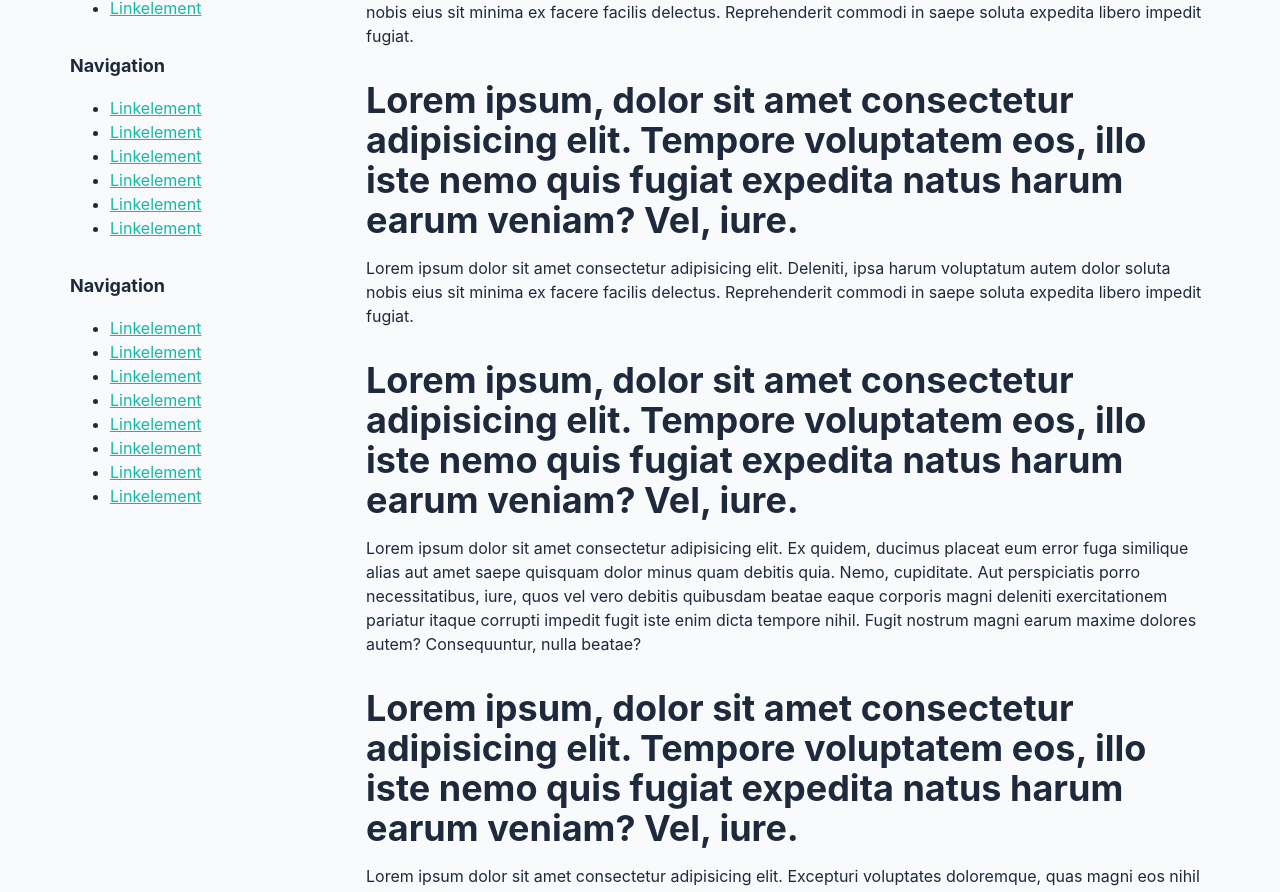
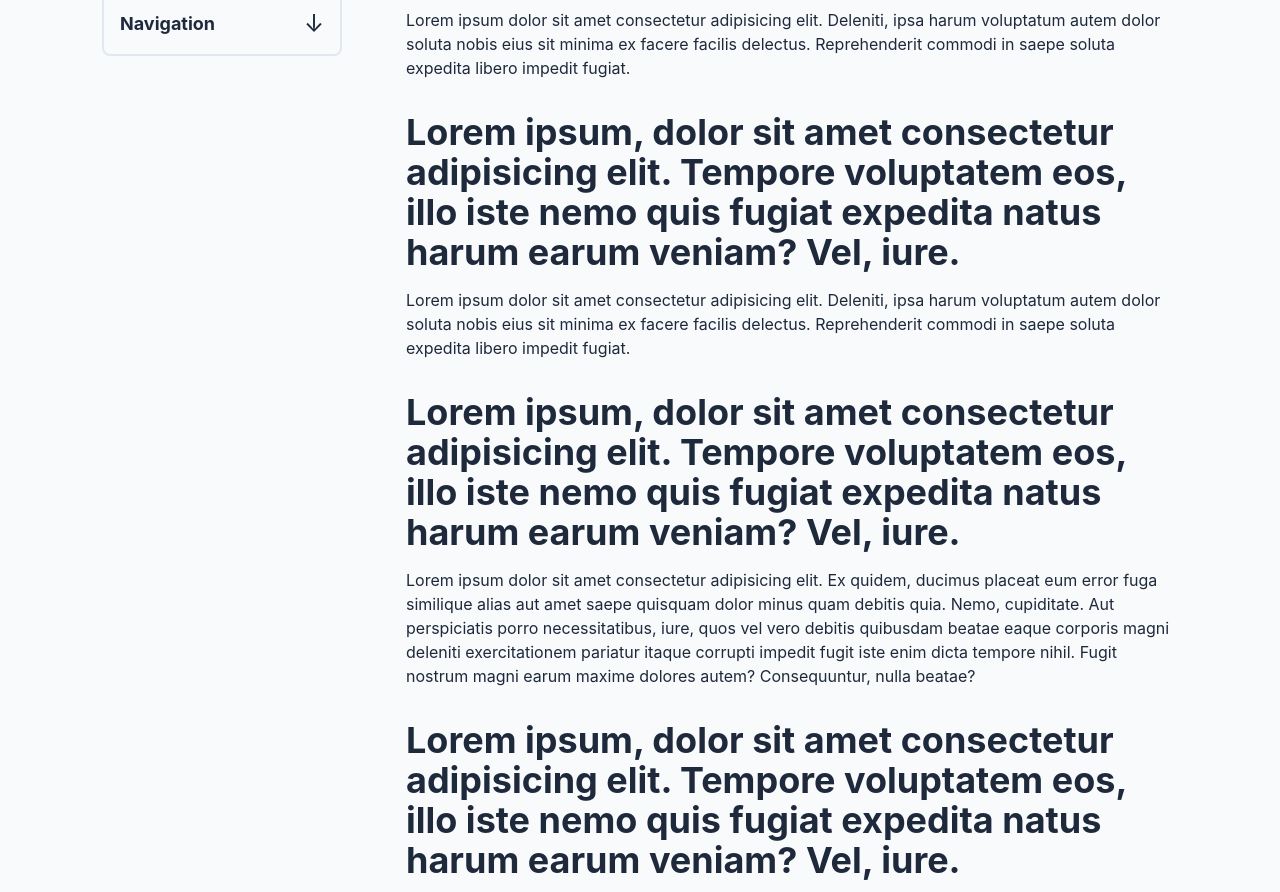
Before and after one commit to halfmage/cupcake.css, an Eleventy site: page src/sidebar.html in a window 1280 px wide. Shown: the part 547-1439 px from the top of the page. Built offline with nearby package versions, Linux system fonts and the light colour scheme; Eleventy itself is replaced by a stand-in of ours; files that its build step writes are made by us from their sources.

Commit message:
new variable names + layout updates

```diff
--- a/src/css/cupcake.css
+++ b/src/css/cupcake.css
@@ -33,6 +33,11 @@
   --primary:                #14B8A6;
   --accent:                 #F97316;
 
+  --base-fontScale:           16px;
+  --base-borderRadius:        8px;
+  --base-boxShadow:           0 1px 3px 0 rgba(0, 0, 0, 0.1),
+                              0 1px 2px 0 rgba(0, 0, 0, 0.06);
+
   /* Typography variables */
   --font-sans:                -apple-system, BlinkMacSystemFont, 'Segoe UI', Roboto, Oxygen, Ubuntu, Cantarell, 'Open Sans', 'Helvetica Neue', sans-serif;
   --font-serif:               Georgia, 'Times New Roman', Times, serif;
@@ -45,8 +50,8 @@
   --headlines-font-weight:    700;
 
   /* Layout options */
-  --body-wrap:                1140px;
-  --body-wrap-padding:        0 calc(50vw - 50%);
+  --layout-wrap:              1140px;
+  --layout-wrap-padding:      0 calc((50vw - 50%) + 2rem);
 
   /* Definition list variables */
   --list-symbol:              "➔";
@@ -55,11 +60,7 @@
   --details-background:       var(--background);
   --details-border:           2px solid var(--grayscale-2);
   --details-padding:          .75rem 1rem;
-  --details-border-radius:    var(--border-radius);
-
-  /* General style variables */
-  --border-radius:            4px;
-  --box-shadow:               0 1px 3px 0 rgba(0, 0, 0, 0.1), 0 1px 2px 0 rgba(0, 0, 0, 0.06);;
+  --details-border-radius:    var(--base-borderRadius);
 
   /* Table variables */
   --table-border:             none;
@@ -74,7 +75,7 @@
   --header-box-shadow:        0 2px 8px rgba(0,0,0,.25);
 
   --header-wrap-margin:       0 calc(0px - (50vw - 50%)) 2rem;
-  --header-wrap-padding:      1rem calc(50vw - 50%);
+  --header-wrap-padding:      2rem calc(50vw - 50%);
 
   /* Hero variables */
   --hero-alignment:           center;
@@ -85,7 +86,7 @@
   /* Button variables */
   --button-background:        var(--primary);
   --button-border:            1px solid var(--primary);
-  --button-radius:            var(--border-radius);
+  --button-radius:            var(--base-borderRadius);
   --button-color:             var(--grayscale-6);
   --button-padding:           1.5rem 1rem;
   --button-text-transform:    none;
@@ -121,19 +122,19 @@
 }
 
 html {
+  font-size: var(--base-fontScale);
+  font-family: var(--body-font);
+  line-height: 1.5;
+  accent-color: var(--primary);
 }
 
 body {
-  max-width: var(--body-wrap);
-  padding: var(--body-wrap-padding);
-  margin: 0 auto;
-  font-size: 1rem;
-  line-height: 1.5rem;
-  font-family: var(--body-font);
+  max-width: var(--layout-wrap);
   color: var(--text);
   background-color: var(--background);
-  accent-color: var(--primary);
   overflow-x: hidden;
+  margin: 0 auto;
+  padding: var(--layout-wrap-padding);
 }
 
 img {
@@ -162,6 +163,10 @@ header > h1 {
 
 header > h1 + * {
   margin-top: 0;
+}
+
+header a {
+  text-decoration: none;
 }
 
 nav a + a {
@@ -258,7 +263,7 @@ code {
   background: var(--code-background);
   color: var(--code-color);
   padding: .125rem;
-  border-radius: var(--border-radius);
+  border-radius: var(--base-borderRadius);
   font-size: 0.875rem;
   line-height: 1.25rem;
 }
@@ -277,8 +282,8 @@ pre {
   color: var(--code-color);
   margin: 0;
   padding: 1rem;
-  border-radius: var(--border-radius);
-  box-shadow: var(--box-shadow);
+  border-radius: var(--base-borderRadius);
+  box-shadow: var(--base-boxShadow);
 }
 
 pre code {
@@ -293,8 +298,8 @@ blockquote {
   margin-right: 0;
   padding: 1rem;
   border-left: 4px solid var(--grayscale-3);
-  border-radius: var(--border-radius);
-  box-shadow: var(--box-shadow);
+  border-radius: var(--base-borderRadius);
+  box-shadow: var(--base-boxShadow);
   vertical-align: middle;
 }
 
@@ -315,7 +320,7 @@ kbd {
   border: 1px solid var(--grayscale-3);
   border-bottom-width: 3px;
   font-size: 0.875rem;
-  border-radius: var(--border-radius);
+  border-radius: var(--base-borderRadius);
   font-weight: 700;
   white-space: nowrap;
 }
@@ -368,7 +373,7 @@ hr {
 button {
   background: var(--button-background);
   border: var(--button-border);
-  border-radius: var(--border-radius);
+  border-radius: var(--base-borderRadius);
   color: var(--button-color);
   font-weight: var(--button-font-weight);
   padding: var(--button-padding);
@@ -423,7 +428,7 @@ details > div {
   border: 2px solid var(--grayscale-2);
   margin-top: 0;
   padding: 1rem;
-  border-radius: var(--border-radius);
+  border-radius: var(--base-borderRadius);
   border-top-left-radius: 0;
   border-top-right-radius: 0;
 }
@@ -503,8 +508,8 @@ select,
 textarea {
   background: var(--grayscale-1);
   border: 1px solid var(--grayscale-3);
-  border-radius: var(--border-radius);
-  box-shadow: var(--box-shadow);
+  border-radius: var(--base-borderRadius);
+  box-shadow: var(--base-boxShadow);
   color: var(--text);
   padding: .5rem;
   font-size: 1rem;
--- a/src/sidebar.html
+++ b/src/sidebar.html
@@ -4,9 +4,9 @@ layout: default
 
 <style>
   body > div:first-of-type {
-    grid-column-gap: calc(2rem * 3);
+    grid-column-gap: 4rem;
     display: grid;
-    grid-template-columns: 200px auto;
+    grid-template-columns: 240px auto;
   }
 
   aside {
@@ -31,7 +31,24 @@ layout: default
 <div>
   <aside>
     <nav>
-      <h6>Navigation</h6>
+      <details>
+        <summary>
+          <h6>Navigation</h6></summary>
+        <div>
+          <ul >
+            <li>
+              <a href="#">Linkelement</a>
+            </li>
+            <li>
+              <a href="#">Linkelement</a>
+            </li>
+          </ul>
+        </div>
+      </details>
+      <details>
+        <summary>
+          <h6>Navigation</h6></summary>
+        <div>
           <ul>
             <li>
               <a href="#">Linkelement</a>
@@ -39,63 +56,9 @@ layout: default
             <li>
               <a href="#">Linkelement</a>
             </li>
-        <li>
-          <a href="#">Linkelement</a>
-        </li>
-        <li>
-          <a href="#">Linkelement</a>
-        </li>
           </ul>
-
-      <h6>Navigation</h6>
-      <ul>
-        <li>
-          <a href="#">Linkelement</a>
-        </li>
-        <li>
-          <a href="#">Linkelement</a>
-        </li>
-        <li>
-          <a href="#">Linkelement</a>
-        </li>
-        <li>
-          <a href="#">Linkelement</a>
-        </li>
-        <li>
-          <a href="#">Linkelement</a>
-        </li>
-        <li>
-          <a href="#">Linkelement</a>
-        </li>
-      </ul>
-
-      <h6>Navigation</h6>
-      <ul>
-        <li>
-          <a href="#">Linkelement</a>
-        </li>
-        <li>
-          <a href="#">Linkelement</a>
-        </li>
-        <li>
-          <a href="#">Linkelement</a>
-        </li>
-        <li>
-          <a href="#">Linkelement</a>
-        </li>
-        <li>
-          <a href="#">Linkelement</a>
-        </li>
-        <li>
-          <a href="#">Linkelement</a>
-        </li>
-        <li>
-          <a href="#">Linkelement</a>
-        </li>
-        <li>
-          <a href="#">Linkelement</a>
-        </li>
-      </ul>
+        </div>
+      </details>
     </nav>
   </aside>
   <main>
```
Lines whose indentation alone changed are shown as unchanged.
